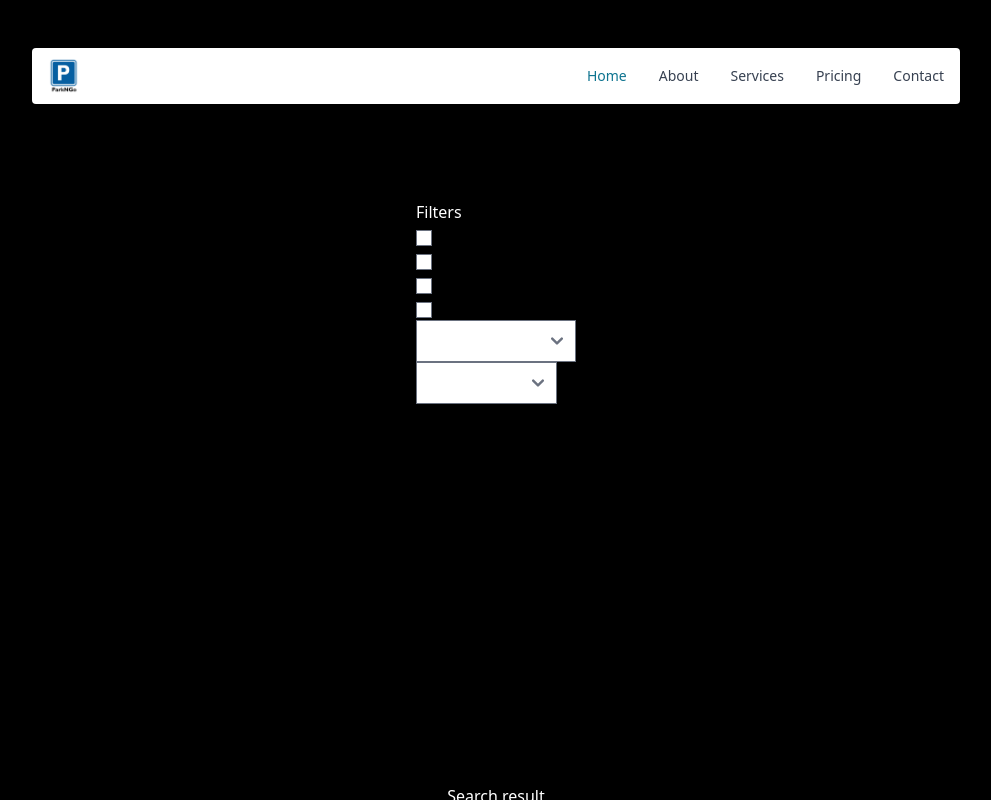
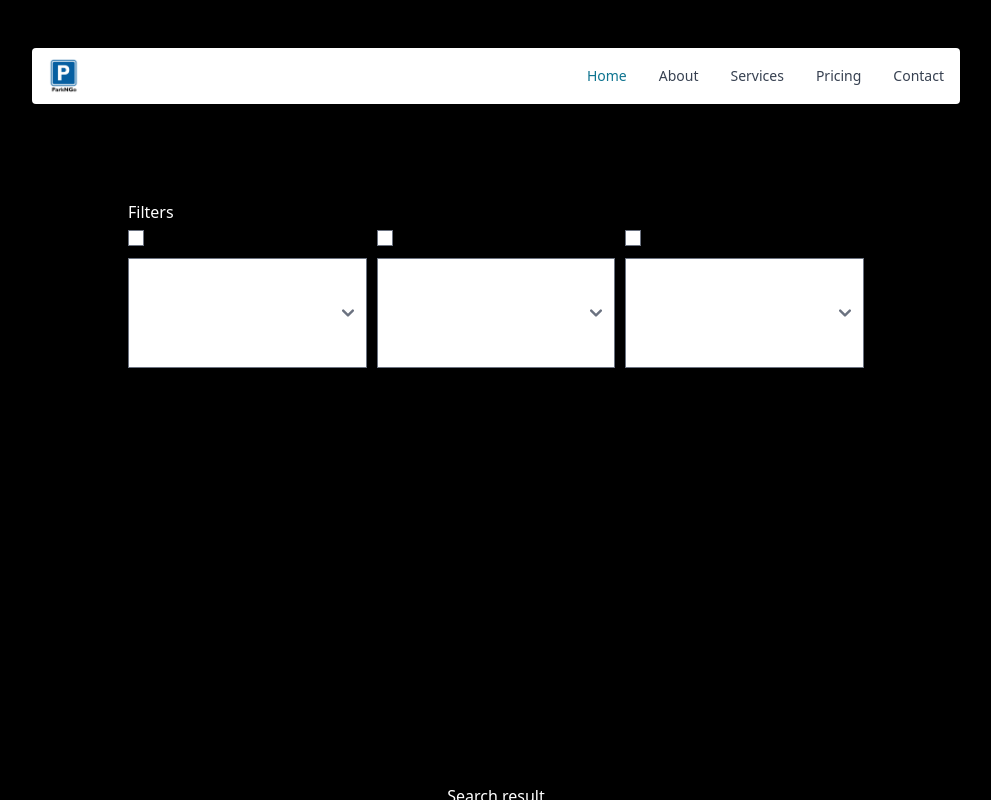
Before and after one commit to GabrielLim01/SC2006-ParkNGo, a Next.js app in the folder park-n-go/: page /search in a window 1280 px wide. Shown: the whole page, without its empty margins (272-1263 px from the left). Built offline with nearby package versions, Linux system fonts and the light colour scheme.

Commit message:
added event handler in view/filterList.tsx

```diff
--- /dev/null
+++ b/park-n-go/app/search/App.css
@@ -0,0 +1,11 @@
+.grid-container {
+    display: grid;
+    grid-template-columns: repeat(3, 1fr); /* 3 equal-width columns */
+    gap: 10px; /* space between grid items */
+  }
+
+  .item {
+    padding: 20px;
+    background-color: lightgreen;
+    border: 1px solid green;
+  }
--- a/park-n-go/app/search/Checkbox.tsx
+++ b/park-n-go/app/search/Checkbox.tsx
@@ -1,5 +1,3 @@
-import {useState} from 'react'
-
 export function Checkbox({ title, id, filters, setFilters }){
 
     const handleChange = ()=>{
@@ -18,7 +16,6 @@ export function Checkbox({ title, id, filters, setFilters }){
             />
             {title}
         </label>
-        <p></p>
     </div>
 
 }
--- a/park-n-go/app/search/FilterList.tsx
+++ b/park-n-go/app/search/FilterList.tsx
@@ -1,37 +1,61 @@
 import {Checkbox} from "./Checkbox"
-import {useState} from "react"
 
+export function FilterList({filters, setFilters}) {
 
-export function FilterList() {
+    // todo: this one is not working...
+    const handleChangeType = (e) => {
+        // const selectedValues = Array.from(e.target.selectedOptions, option => option.value);
+        const newFilters = [...filters]
+        newFilters[3] = e.target.value
+        setFilters(newFilters)
+    };
 
-    // todo: actually filter the carparks entries
-    const [filters, setFilters] = useState([0,0,0,0,0,0])
+    const handleChangeGantry = (e) => {
+        const newFilters = [...filters]
+        newFilters[4] = e.target.value
+        setFilters(newFilters)
+    };
 
+    const handleChangeOpenTime = (e) => {
+        const newFilters = [...filters]
+        newFilters[5] = e.target.value
+        setFilters(newFilters)
+    };
 
     return <div>
         <p>Filters</p>
+        <div className="grid-container">
 
-        <Checkbox title="Available" id={0} filters={filters} setFilters={setFilters}/>
-        <Checkbox title="Free Parking" id={1} filters={filters} setFilters={setFilters}/>
-        <Checkbox title="Night Parking" id={2} filters={filters} setFilters={setFilters}/>
-        <Checkbox title="Type" id={3} filters={filters} setFilters={setFilters}/>
+            <Checkbox title="Available" id={0} filters={filters} setFilters={setFilters}/>
+            <Checkbox title="Free Parking" id={1} filters={filters} setFilters={setFilters}/>
+            <Checkbox title="Night Parking" id={2} filters={filters} setFilters={setFilters}/>
 
-        <p> <select>
-            <option value="">Gantry Height</option>
-            <option value="2">&ge; 2 m</option>
-            <option value="3">&ge; 3 m</option>
-            <option value="4">&ge; 4 m</option>
-            <option value="5">&ge; 5 m</option>
-        </select> </p>
+            <select multiple value={filters[3]} onChange={handleChangeType}>
+                <option value={1}>Surface</option>
+                <option value={2}>Multi-storey</option>
+                <option value={3}>Basement</option>
+                <option value={4}>Surface/Multi-storey</option>
+                <option value={5}>Covered</option>
+                <option value={6}>Mechanised and Surface</option>
+                <option value={7}>Mechanised</option>
+            </select>
 
-        <select>
-            <option value="">Open Time</option>
-            <option value="1">Whole Day</option>
-            <option value="2">07:00-19:00</option>
-            <option value="3">07:00-22:30</option>
-            <option value="4">No</option>
-        </select>
+            <select value={filters[4]} onChange={handleChangeGantry}>
+                <option value={0}>Gantry Height</option>
+                <option value={2}>&ge; 2 m</option>
+                <option value={3}>&ge; 3 m</option>
+                <option value={4}>&ge; 4 m</option>
+                <option value={5}>&ge; 5 m</option>
+            </select>
 
+            <select value={filters[5]} onChange={handleChangeOpenTime}>
+                <option value={0}>Open Time</option>
+                <option value={1}>07:00-19:00</option>
+                <option value={2}>07:00-22:30</option>
+                <option value={3}>Whole Day</option>
+                <option value={4}>No</option>
+            </select>
+
+        </div>
     </div>
-
 }
--- a/park-n-go/app/search/page.tsx
+++ b/park-n-go/app/search/page.tsx
@@ -10,6 +10,7 @@ import { useEffect, useState } from "react";
 
 // Additional pages
 import {FilterList} from "./FilterList"
+import "./App.css"
 // import { CarparkList } from "./CarparkList";
 
 // ReactSearchKit component
@@ -17,8 +18,10 @@ import {FilterList} from "./FilterList"
 
 export default function Home() {
 
-  // todo: actually save in a local database
-  const [saved, setSaved] = useState([])
+  // todo: actually filters carpark entries
+  // [available, freeParking, nightParking, type[], gantryHeight, OpenTime[]]
+  const [filters, setFilters] = useState([0,0,0,[],0,0])
+
 
   // add a carpark information into the list
   // function addSaved(id, address, xCoord, yCoord, cpType, shortTermParking, freeParking, nightParking, gantryHeight, availLots) {
@@ -70,10 +73,10 @@ export default function Home() {
           <SearchBar />
         </ReactSearchKit> */}
 
-        <FilterList/>
+        <FilterList filters={filters} setFilters={setFilters}/>
 
         <h1 className="header">Search result</h1>
-        {/* <CarparkList carparkList={saved} deleteList={deleteSaved}></CarparkList> */}
+        {/* <CarparkList carparkList={saved} filters={filters}></CarparkList> */}
 
 
       </main>
```
Also changed, not shown: park-n-go/app/search/CarparkItem.tsx (+5 -5 lines), park-n-go/app/search/CarparkList.tsx (+18 -17 lines).
